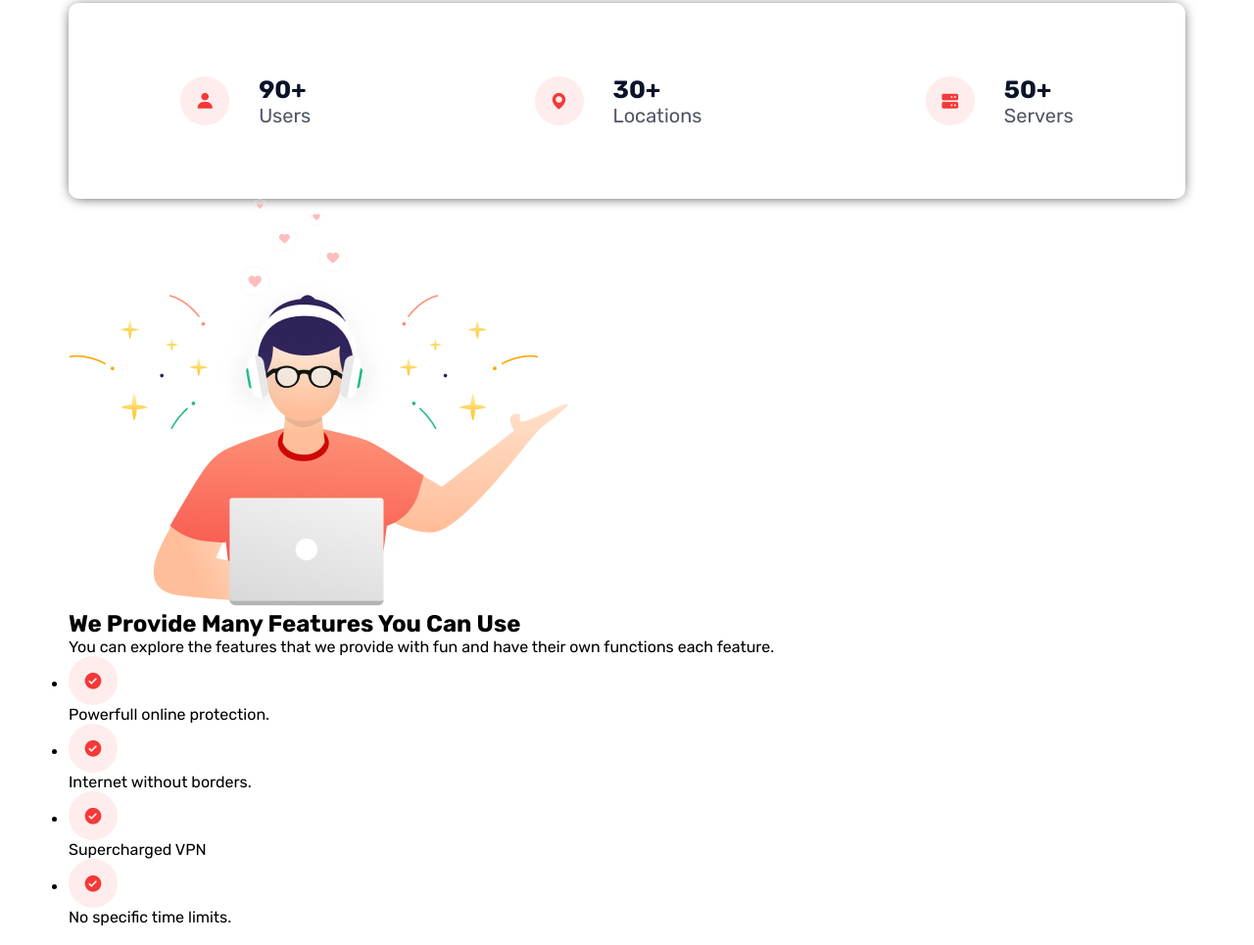
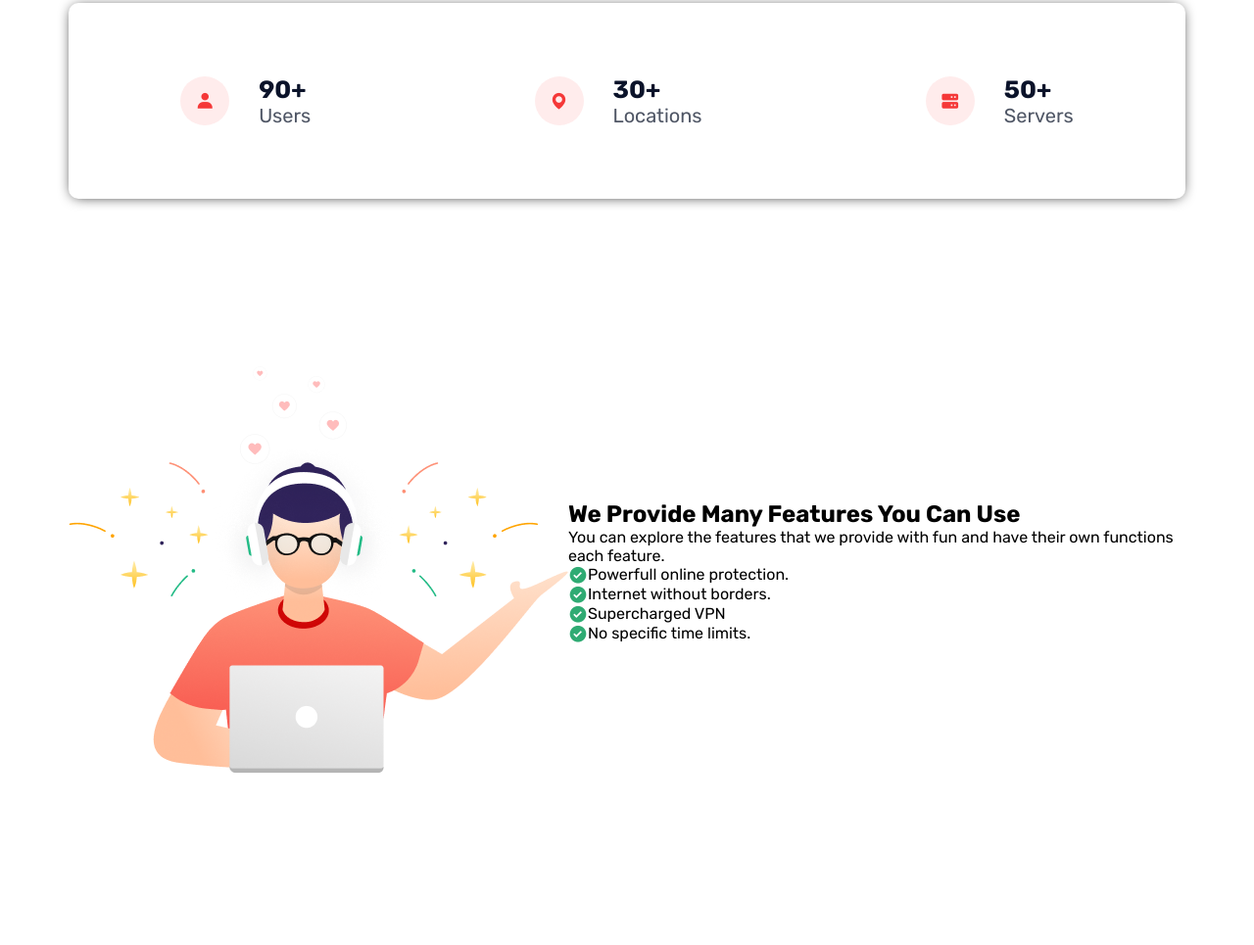
Before and after one commit to Arham2306/VPN-Website, a plain HTML site: page index.html in a window 1280 px wide. Shown: the part 737-1702 px from the top of the page at 98% size. Drawn offline with nearby package versions, Linux system fonts and the light colour scheme.

Commit message:
some small changes

```diff
--- a/css/style.css
+++ b/css/style.css
@@ -179,7 +179,7 @@ body {
     gap: 30px;
 }
 
-.bx {
+.s2-icons {
     font-size: 20px;
     color: #F53838;
     background-color: #FFECEC;
@@ -204,3 +204,25 @@ body {
     justify-content: space-around;
     height: 200px;
 }
+
+/* Section 3 */
+
+
+.s3-content {
+    display: flex;
+    align-items: center;
+    justify-content: center;
+}
+
+#s3 li {
+    display: flex;
+}
+
+#s3 .bxs-check-circle {
+    font-size: 20px;
+    color: #2FAB73;
+}
+
+.s3-content {
+    margin: 15% 0;
+}
--- a/index.html
+++ b/index.html
@@ -66,7 +66,7 @@
             <div class="sec-2-content">
                 <div class="info">
                     <div class="infoIcon">
-                        <i class='bx bxs-user'></i>
+                        <i class='bx bxs-user s2-icons'></i>
                     </div>
                     <div class="infoContent">
                         <h3>90+</h3>
@@ -75,7 +75,7 @@
                 </div>
                 <div class="info">
                     <div class="infoIcon">
-                        <i class='bx bxs-map'></i>
+                        <i class='bx bxs-map s2-icons'></i>
                  </div>
                     <div class="infoContent">
                      <h3>30+</h3>
@@ -84,7 +84,7 @@
                 </div>
                 <div class="info">
                     <div class="infoIcon">
-                        <i class='bx bxs-server'></i>
+                        <i class='bx bxs-server s2-icons'></i>
                     </div>
                  <div class="infoContent">
                         <h3>50+</h3>
@@ -95,6 +95,7 @@
         </section>
 
         <section id="s3">
+            <div class="s3-content">
             <div class="left">
                 <img src="./assets/Illustration 2.png" alt="#">
             </div>
@@ -119,6 +120,7 @@
                     </ul>
                 </div>
             </div>
+        </div>
         </section>
     </div>
 
```
